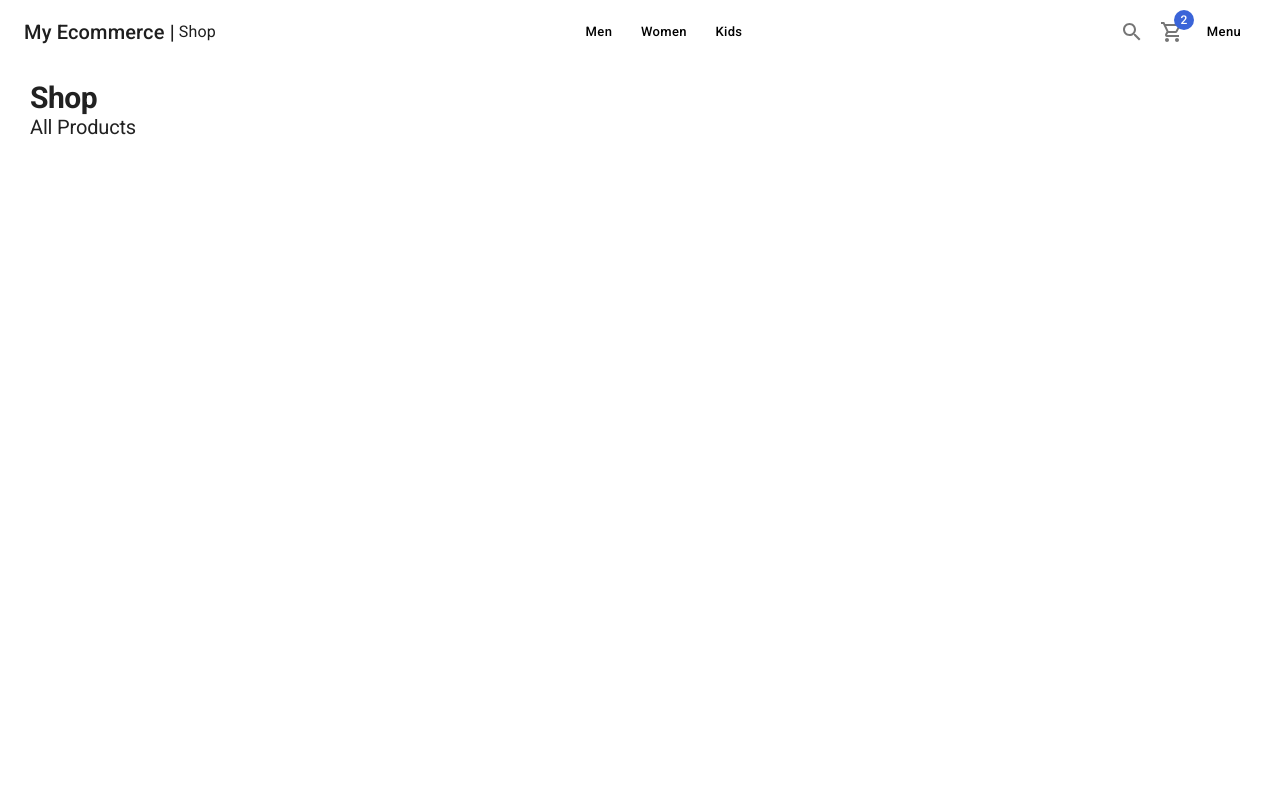
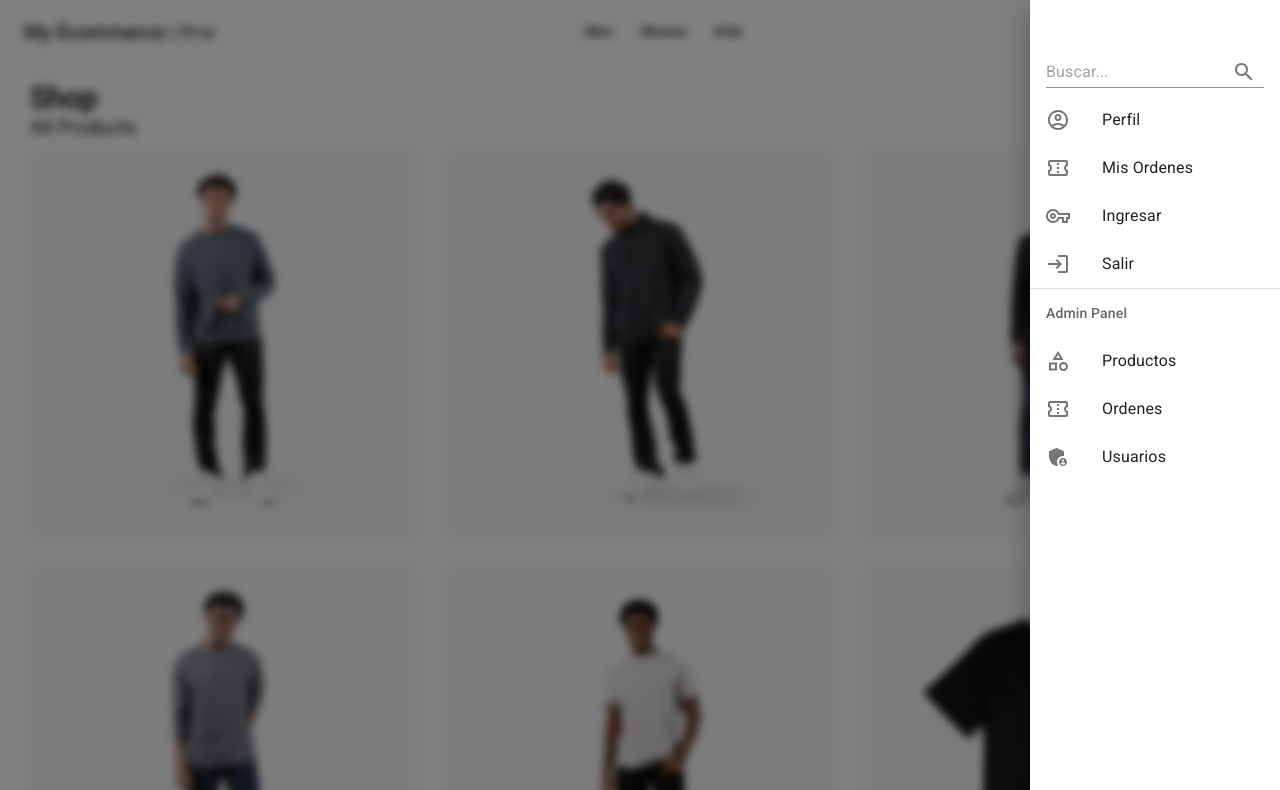
Before and after one commit to daramayo90/nextjs-ecommerce-ts, a Next.js app: page / in a window 1280 px wide. Shown: the top 790 px of the page. Built offline with nearby package versions, Linux system fonts and the light colour scheme.

Commit message:
sidemenu created - lateral menu

```diff
--- a/components/layouts/ShopLayout.tsx
+++ b/components/layouts/ShopLayout.tsx
@@ -1,7 +1,7 @@
 import { FC, ReactNode } from 'react';
 import Head from 'next/head';
 
-import { Navbar } from '../ui';
+import { Navbar, SideMenu } from '../ui';
 
 interface Props {
   children: ReactNode;
@@ -21,13 +21,17 @@
         <meta name='og:description' content={pageDescription} />
         {imageFullUrl && <meta name='og:image' content={imageFullUrl} />}
       </Head>
+
       <nav>
         <Navbar />
       </nav>
-      {/* TODO: Sidebar */}
+
+      <SideMenu />
+
       <main style={{ margin: '80px auto', maxWidth: '1440px', padding: '0px 30px' }}>
         {children}
       </main>
+
       <footer>{/*TODO: Custom Footer */}</footer>
     </>
   );
--- /dev/null
+++ b/components/ui/SideMenu.tsx
@@ -0,0 +1,125 @@
+import {
+  Box,
+  Divider,
+  Drawer,
+  IconButton,
+  Input,
+  InputAdornment,
+  List,
+  ListItem,
+  ListItemIcon,
+  ListItemText,
+  ListSubheader,
+} from '@mui/material';
+import {
+  AccountCircleOutlined,
+  AdminPanelSettings,
+  CategoryOutlined,
+  ConfirmationNumberOutlined,
+  EscalatorWarningOutlined,
+  FemaleOutlined,
+  LoginOutlined,
+  MaleOutlined,
+  SearchOutlined,
+  VpnKeyOutlined,
+} from '@mui/icons-material';
+
+export const SideMenu = () => {
+  return (
+    <Drawer
+      open={true}
+      anchor='right'
+      sx={{ backdropFilter: 'blur(4px)', transition: 'all 0.5s ease-out' }}>
+      <Box sx={{ width: 250, paddingTop: 5 }}>
+        <List>
+          <ListItem>
+            <Input
+              type='text'
+              placeholder='Buscar...'
+              endAdornment={
+                <InputAdornment position='end'>
+                  <IconButton aria-label='toggle password visibility'>
+                    <SearchOutlined />
+                  </IconButton>
+                </InputAdornment>
+              }
+            />
+          </ListItem>
+
+          <ListItem button>
+            <ListItemIcon>
+              <AccountCircleOutlined />
+            </ListItemIcon>
+            <ListItemText primary={'Perfil'} />
+          </ListItem>
+
+          <ListItem button>
+            <ListItemIcon>
+              <ConfirmationNumberOutlined />
+            </ListItemIcon>
+            <ListItemText primary={'Mis Ordenes'} />
+          </ListItem>
+
+          <ListItem button sx={{ display: { xs: '', sm: 'none' } }}>
+            <ListItemIcon>
+              <MaleOutlined />
+            </ListItemIcon>
+            <ListItemText primary={'Hombres'} />
+          </ListItem>
+
+          <ListItem button sx={{ display: { xs: '', sm: 'none' } }}>
+            <ListItemIcon>
+              <FemaleOutlined />
+            </ListItemIcon>
+            <ListItemText primary={'Mujeres'} />
+          </ListItem>
+
+          <ListItem button sx={{ display: { xs: '', sm: 'none' } }}>
+            <ListItemIcon>
+              <EscalatorWarningOutlined />
+            </ListItemIcon>
+            <ListItemText primary={'Niños'} />
+          </ListItem>
+
+          <ListItem button>
+            <ListItemIcon>
+              <VpnKeyOutlined />
+            </ListItemIcon>
+            <ListItemText primary={'Ingresar'} />
+          </ListItem>
+
+          <ListItem button>
+            <ListItemIcon>
+              <LoginOutlined />
+            </ListItemIcon>
+            <ListItemText primary={'Salir'} />
+          </ListItem>
+
+          {/* Admin */}
+          <Divider />
+          <ListSubheader>Admin Panel</ListSubheader>
+
+          <ListItem button>
+            <ListItemIcon>
+              <CategoryOutlined />
+            </ListItemIcon>
+            <ListItemText primary={'Productos'} />
+          </ListItem>
+          <ListItem button>
+            <ListItemIcon>
+              <ConfirmationNumberOutlined />
+            </ListItemIcon>
+            <ListItemText primary={'Ordenes'} />
+          </ListItem>
+
+          <ListItem button>
+            <ListItemIcon>
+              <AdminPanelSettings />
+            </ListItemIcon>
+            <ListItemText primary={'Usuarios'} />
+          </ListItem>
+        </List>
+      </Box>
+    </Drawer>
+  );
+};
--- a/components/ui/index.ts
+++ b/components/ui/index.ts
@@ -1 +1,2 @@
 export * from './Navbar';
+export * from './SideMenu';
--- a/pages/index.tsx
+++ b/pages/index.tsx
@@ -1,18 +1,36 @@
 import type { NextPage } from 'next';
 
-import { Typography } from '@mui/material';
+import { Card, CardActionArea, CardMedia, Grid, Typography } from '@mui/material';
 
 import { ShopLayout } from '../components/layouts';
+import { initialData } from '../database/products';
 
 const Home: NextPage = () => {
   return (
     <ShopLayout title={'My Ecommerce - Home'} pageDescription={'Find the best products here'}>
       <Typography variant='h1' component='h1'>
         Shop
-      </Typography>{' '}
+      </Typography>
+
       <Typography variant='h2' sx={{ mb: 1 }}>
         All Products
       </Typography>
+
+      <Grid container spacing={4}>
+        {initialData.products.map((product) => (
+          <Grid item xs={6} sm={4} key={product.slug}>
+            <Card>
+              <CardActionArea>
+                <CardMedia
+                  component='img'
+                  image={`/products/${product.images[0]}`}
+                  alt={product.title}
+                />
+              </CardActionArea>
+            </Card>
+          </Grid>
+        ))}
+      </Grid>
     </ShopLayout>
   );
 };
```
